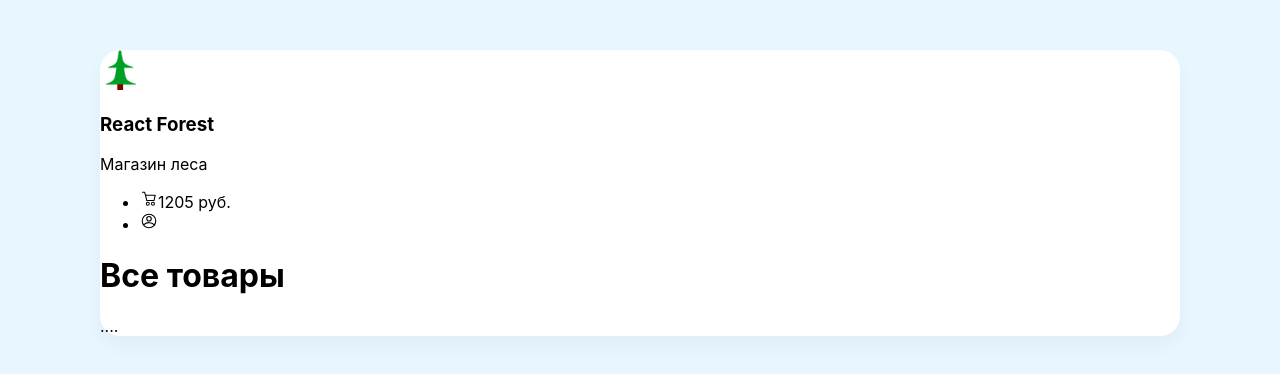
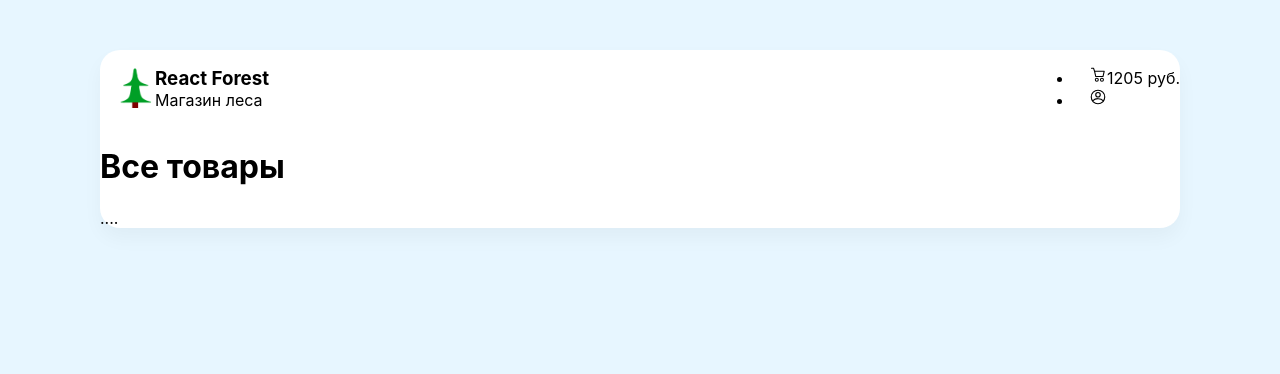
Before and after one commit to Larkinov/react-forest-market, a React (Create React App) app: page / in a window 1280 px wide. Shown: the top 374 px of the page. Built offline with nearby package versions, Linux system fonts and the light colour scheme.

Commit message:
Добавил иконки на header 2

```diff
--- a/src/index.scss
+++ b/src/index.scss
@@ -15,3 +15,21 @@ body {
   max-width: 1080px;
   margin: 50px auto;
 }
+
+header{
+  display: flex;
+  justify-content: space-between;
+
+  .headerLeft{
+    display: flex;
+    align-items: center;
+  }
+
+  img{
+    margin-left: 15px;
+  }
+
+  h3, p {
+    margin: 0;
+  }
+}
```
